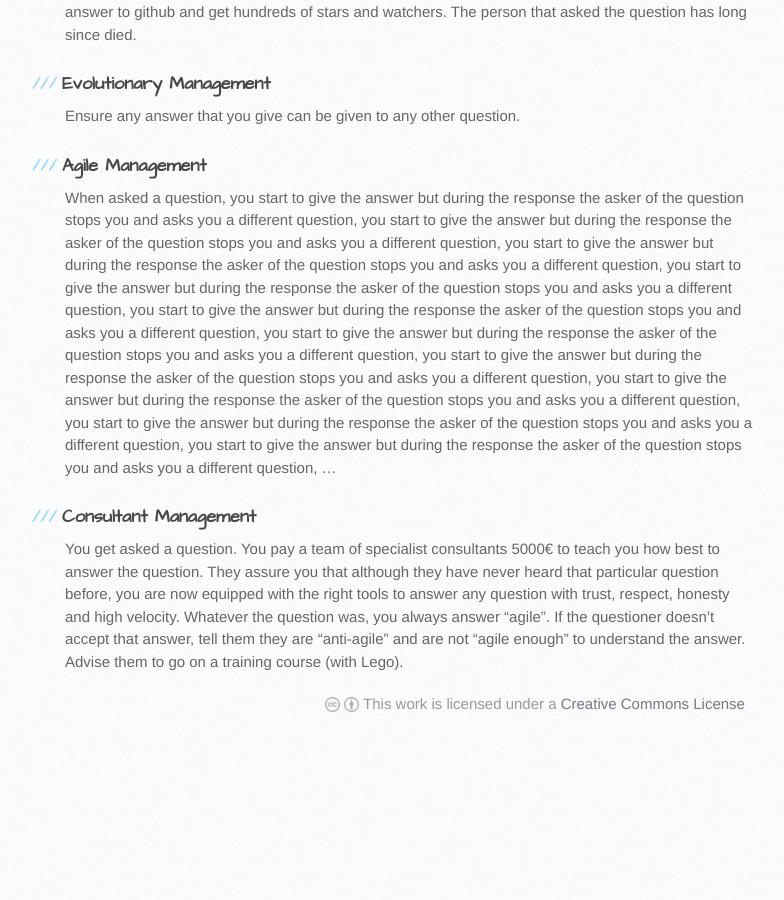
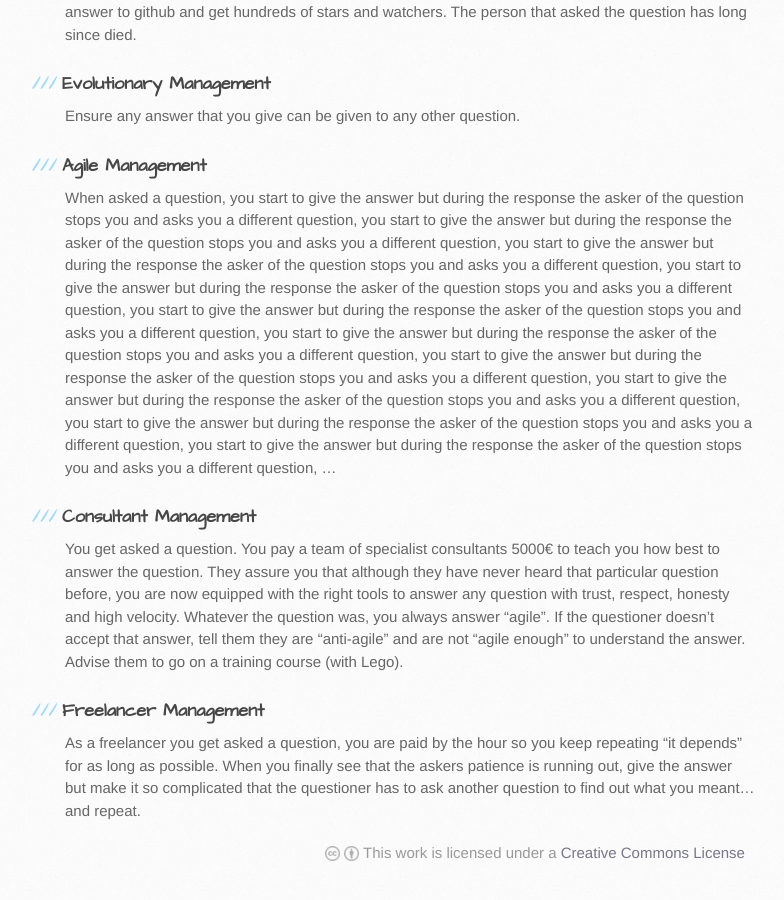
Before and after one commit to Inflatablewoman/inflatablewoman.github.io, a Jekyll site: the page built from _posts/2018-10-25-keiths-management-guide.markdown, in a window 1280 px wide and 900 px high, scrolled down 1147 px. Shown: the whole window, without its empty margins (105-889 px from the left). Built offline with Jekyll 4.4.1, drawn with Linux system fonts in a browser that asks for light colours; before the commit the page ends 1898 px from its top, so only the background shows below that.

Commit message:
Added a new management style

```diff
--- a/_posts/2018-10-25-keiths-management-guide.markdown
+++ b/_posts/2018-10-25-keiths-management-guide.markdown
@@ -33,3 +33,6 @@ When asked a question, you start to give the answer but during the response the
 
 ### Consultant Management
 You get asked a question. You pay a team of specialist consultants 5000€ to teach you how best to answer the question. They assure you that although they have never heard that particular question before, you are now equipped with the right tools to answer any question with trust, respect, honesty and high velocity. Whatever the question was, you always answer "agile". If the questioner doesn't accept that answer, tell them they are "anti-agile" and are not "agile enough" to understand the answer.  Advise them to go on a training course (with Lego).
+
+### Freelancer Management
+As a freelancer you get asked a question, you are paid by the hour so you keep repeating "it depends" for as long as possible.  When you finally see that the askers patience is running out, give the answer but make it so complicated that the questioner has to ask another question to find out what you meant...  and repeat.
```
